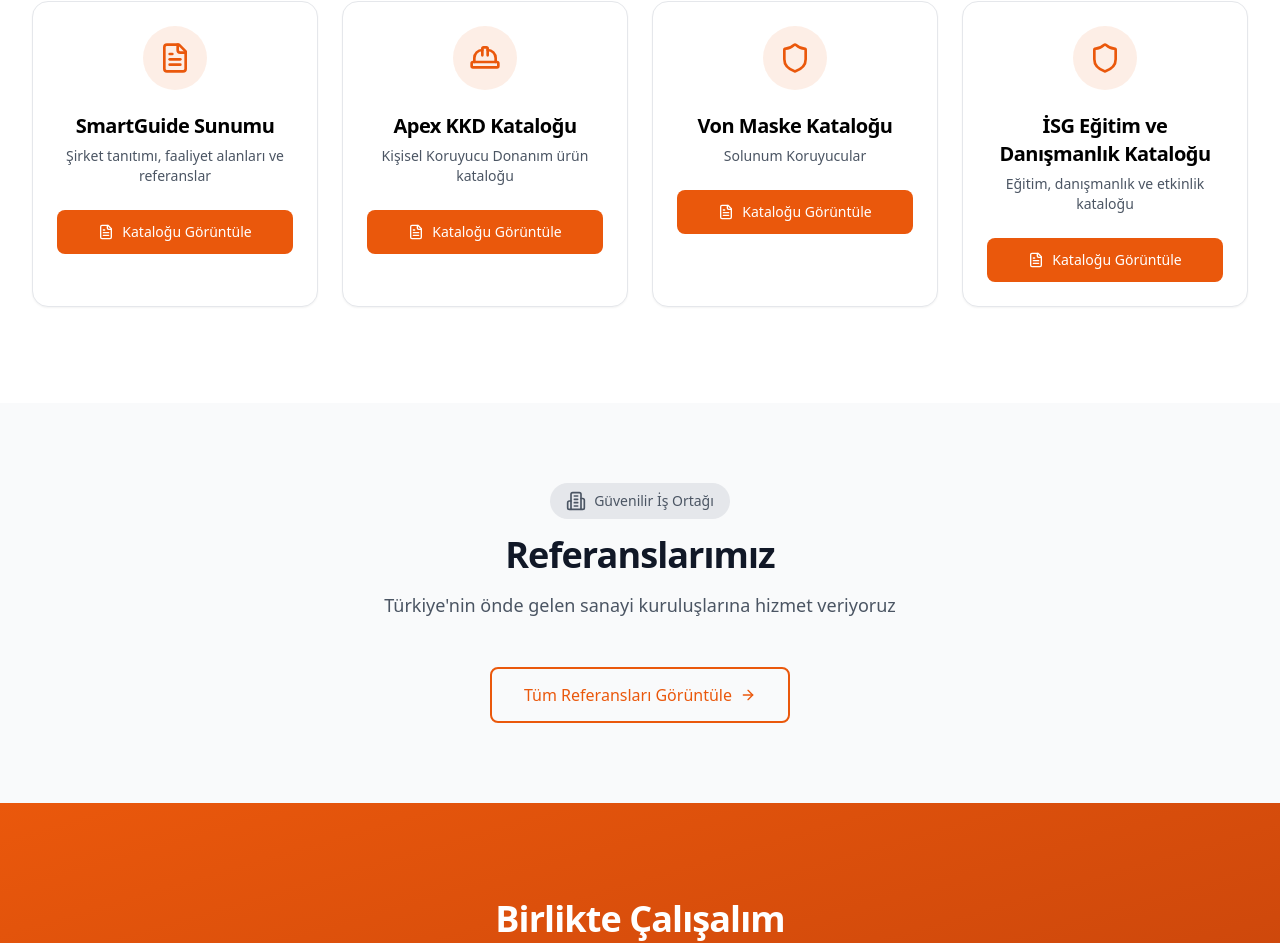
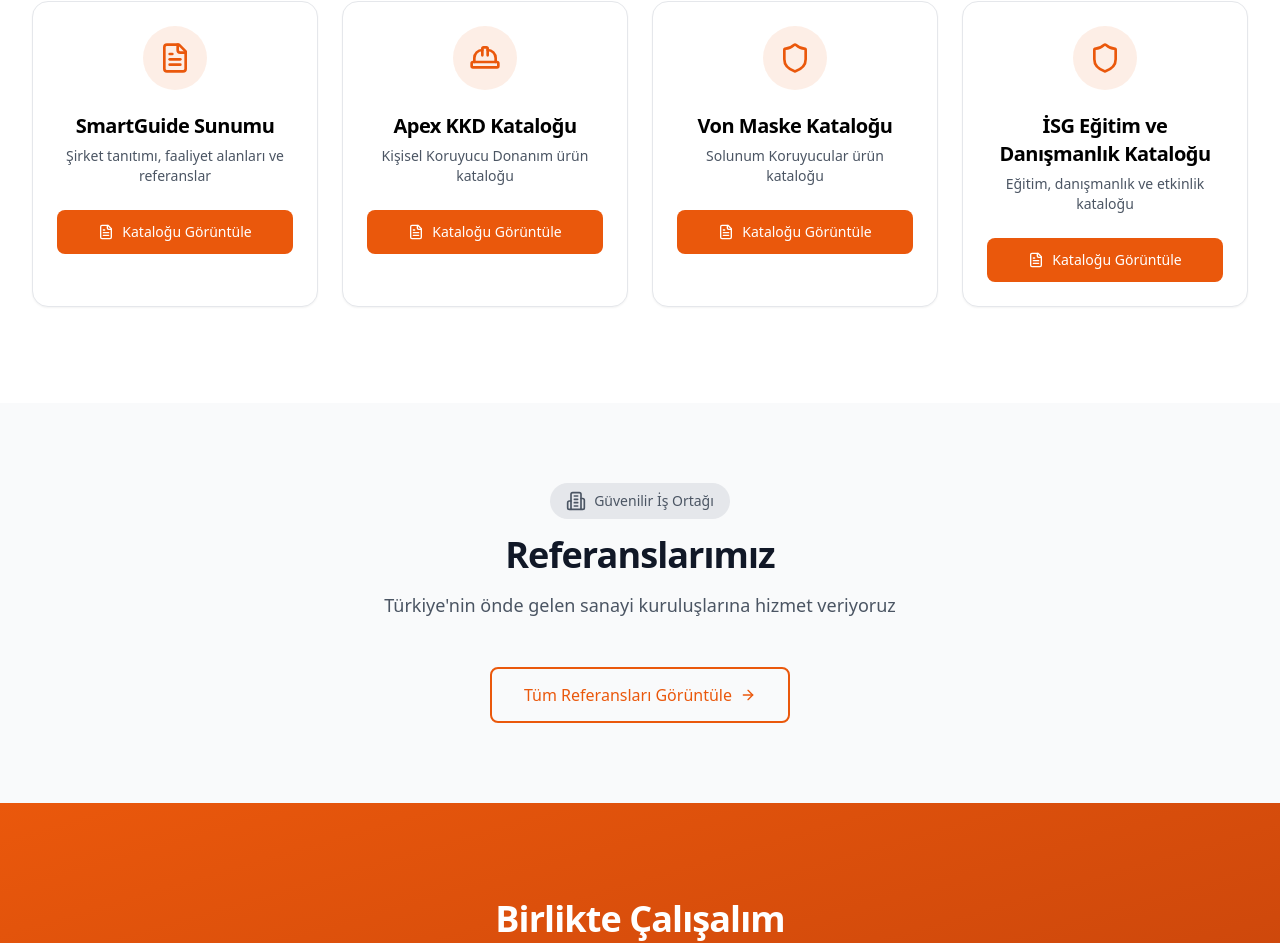
Before and after one commit to brkorkut86/smartguide-website, a Next.js app: page / in a window 1280 px wide. Shown: the part 2038-2981 px from the top of the page. Built offline with nearby package versions, Linux system fonts and the light colour scheme.

Commit message:
Update Von Maske text: add ürün kataloğu and Kataloğu labels
Co-Authored-By: Claude Opus 4.6 <noreply@anthropic.com>

```diff
--- a/app/page.tsx
+++ b/app/page.tsx
@@ -82,7 +82,7 @@ export default function Home() {
     },
     {
       title: "Von Maske Kataloğu",
-      description: "Solunum Koruyucular",
+      description: "Solunum Koruyucular ürün kataloğu",
       href: "https://www.vonmaske.com/",
       icon: Shield,
       external: true,
--- a/components/layout/Header.tsx
+++ b/components/layout/Header.tsx
@@ -22,7 +22,7 @@ export default function Header() {
   const kataloglar = [
     { name: "SmartGuide Sunumu", href: "/katalog/sunum" },
     { name: "Apex KKD Kataloğu", href: "/katalog/apex" },
-    { name: "Von Maske", href: "https://www.vonmaske.com/", external: true },
+    { name: "Von Maske Kataloğu", href: "https://www.vonmaske.com/", external: true },
     { name: "İSG Eğitim ve Danışmanlık Kataloğu", href: "/katalog/isg-cozumleri" },
   ];
 
```
